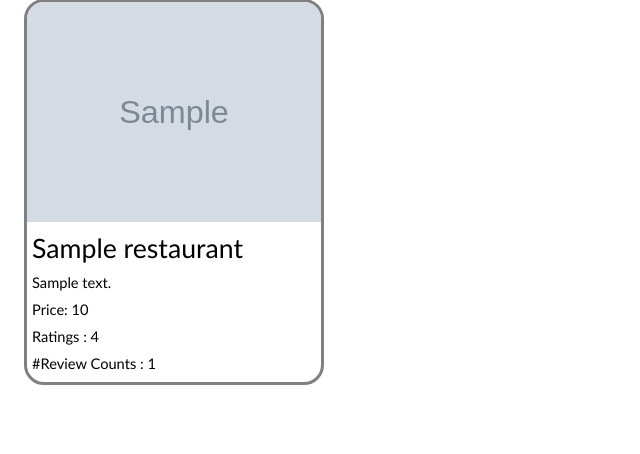
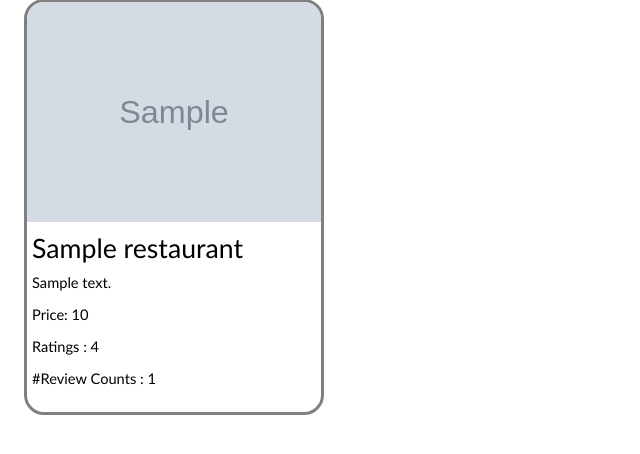
Before and after one commit to nikhil-nuCS/webdev-labs, a Flask app: template lab02/templates/restaurant.html in a window 1280 px wide. Shown: the part 153-607 px from the top of the page, without its empty margins (0-640 px from the left). Run offline with Flask 2, Linux system fonts and the light colour scheme; the template is opened without the code that fills it: most values are stand-ins (such as "Sample title", 1, 10 or a date in 2020); grey boxes marked "Sample" are stand-in pictures; some libraries are stand-ins or nearby versions.

Commit message:
Increasing margin.

```diff
--- a/lab02/static/style.css
+++ b/lab02/static/style.css
@@ -66,22 +66,23 @@ main #restaurant-box #boxR-address {
 }
 
 main #restaurant-box #boxR-price {
-    margin-top: 10px;
+    margin-top: 15px;
     margin-left: 5px;
     font-family: 'Gill Sans', 'Gill Sans MT', Calibri, 'Trebuchet MS', sans-serif;
     font-size: 11pt;
 }
 
 main #restaurant-box #boxR-ratings {
-    margin-top: 10px;
+    margin-top: 15px;
     margin-left: 5px;
     font-family: 'Gill Sans', 'Gill Sans MT', Calibri, 'Trebuchet MS', sans-serif;
     font-size: 11pt;
 }
 
 main #restaurant-box #boxR-reviews {
-    margin-top: 10px;
+    margin-top: 15px;
     margin-left: 5px;
     font-family: 'Gill Sans', 'Gill Sans MT', Calibri, 'Trebuchet MS', sans-serif;
     font-size: 11pt;
+    margin-bottom: 15px;
 }
```
